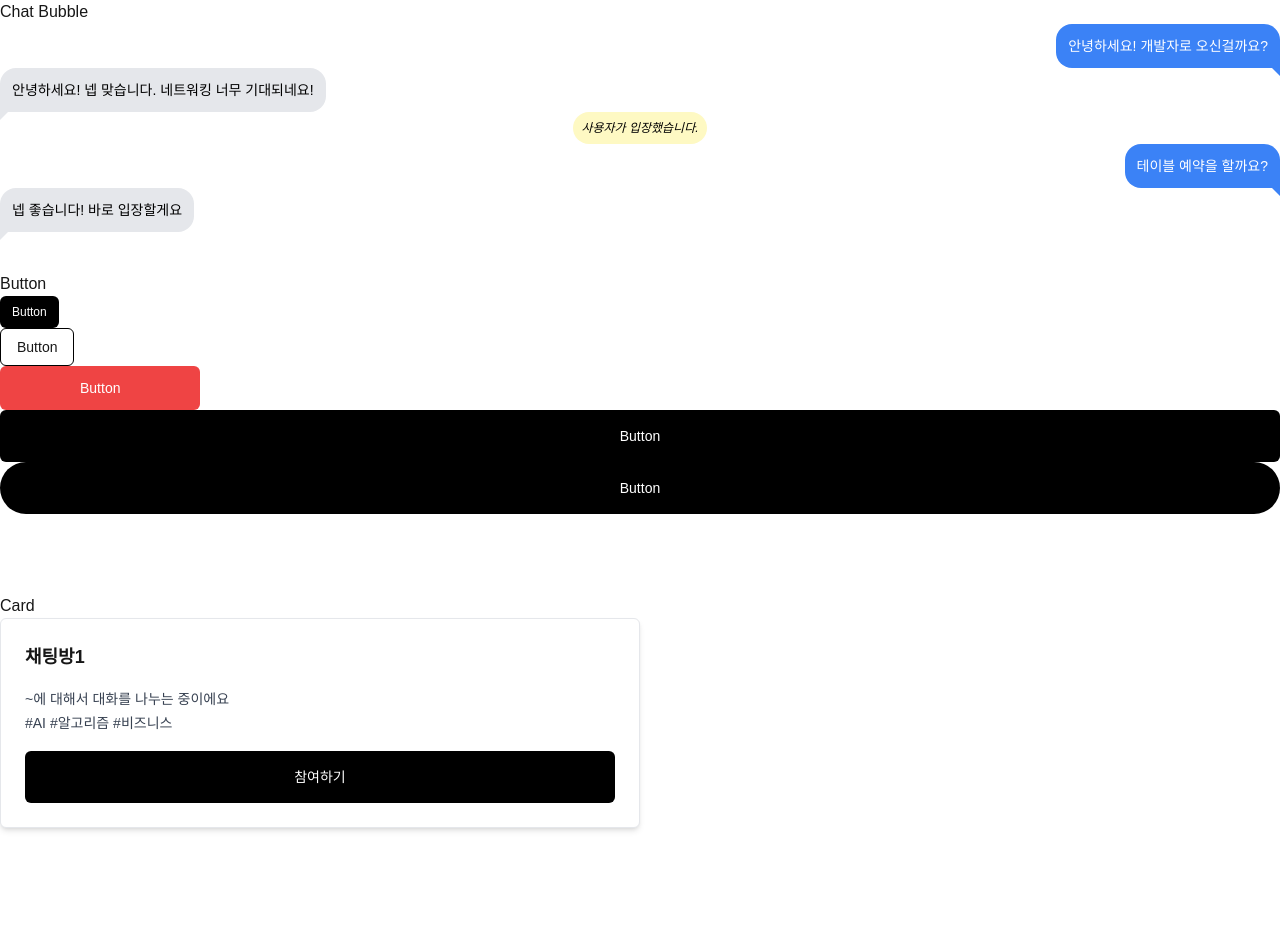
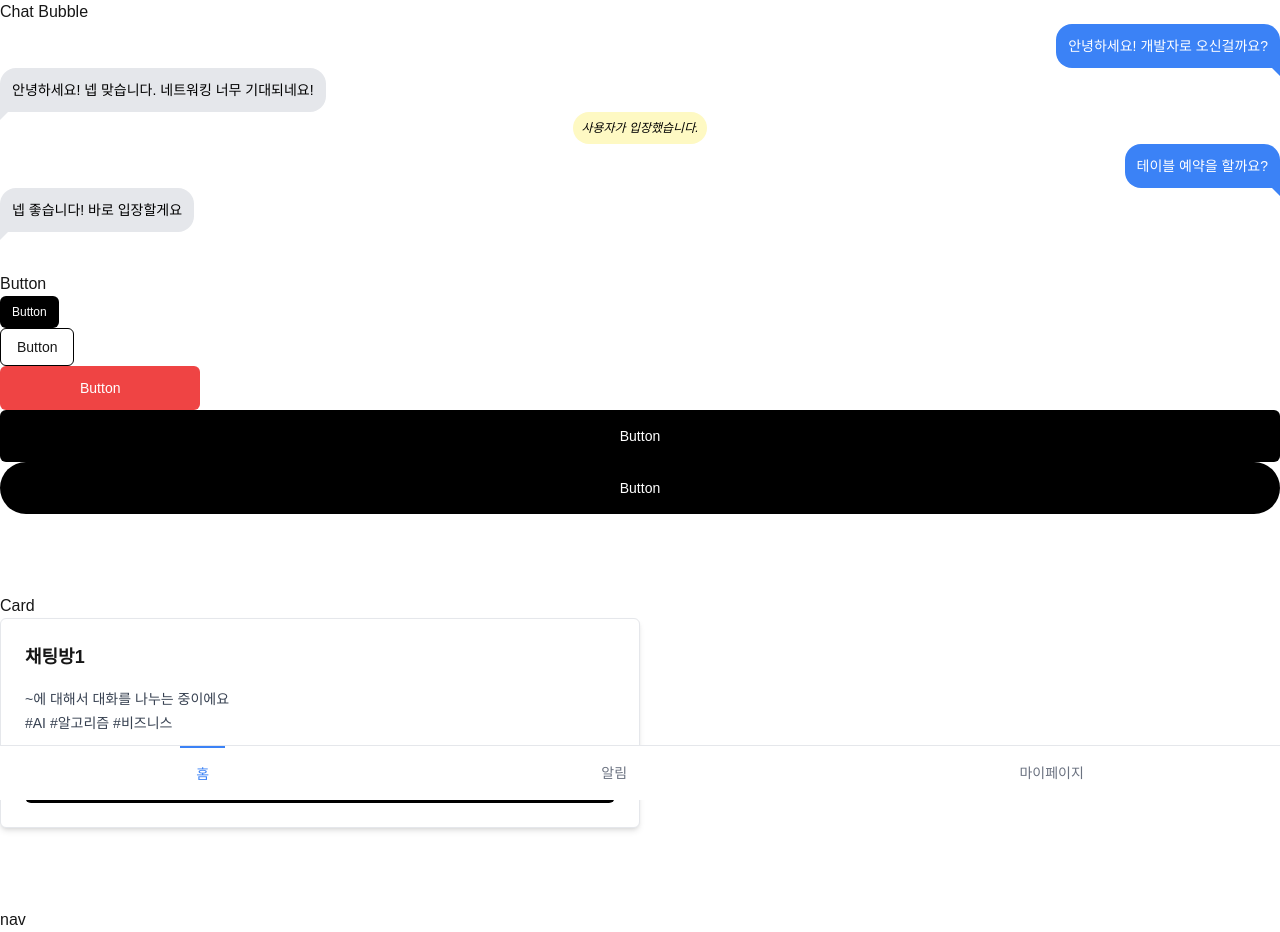
Before and after one commit to goorm-CHACHA/FE, a Next.js app: page / in a window 1280 px wide. Before the commit the page ends 868 px from the top, so only its background shows below. Built offline with nearby package versions, Linux system fonts and the light colour scheme.

Commit message:
feat: 공통컴포넌트 하단 네비게이션

```diff
--- a/app/page.tsx
+++ b/app/page.tsx
@@ -1,3 +1,4 @@
+import BottomNavigation from '~/components/common/bottom-nav';
 import Button from '~/components/common/button';
 import {
   Card,
@@ -54,6 +55,10 @@ const Home = () => {
           </CardFooter>
         </Card>
       </div>
+      <div>
+        <p>nav</p>
+        <BottomNavigation />
+      </div>
     </div>
   );
 };
--- /dev/null
+++ b/src/components/common/bottom-nav.tsx
@@ -0,0 +1,54 @@
+'use client';
+import { cva, type VariantProps } from 'class-variance-authority';
+import { cn } from '~/utils/cn';
+import Link from 'next/link';
+import { usePathname } from 'next/navigation';
+
+const bottomNavLinkVariants = cva(
+  'flex items-center justify-center p-4 text-sm font-medium',
+  {
+    variants: {
+      variant: {
+        default: 'text-gray-500',
+        active: 'text-blue-500 border-t-2 border-blue-500',
+      },
+    },
+    defaultVariants: {
+      variant: 'default',
+    },
+  },
+);
+
+interface BottomNavLinkProps
+  extends VariantProps<typeof bottomNavLinkVariants> {
+  to: string;
+  label: string;
+}
+
+const BottomNavLink = ({ to, label }: BottomNavLinkProps) => {
+  const pathname = usePathname(); // 현재 경로 가져오기
+  const isActive = pathname === to; // 활성 상태 확인
+
+  return (
+    <Link
+      href={to}
+      className={cn(
+        bottomNavLinkVariants({ variant: isActive ? 'active' : 'default' }),
+      )}
+    >
+      {label}
+    </Link>
+  );
+};
+
+const BottomNavigation = () => {
+  return (
+    <nav className="fixed bottom-0 left-0 right-0 flex justify-around bg-white border-t border-gray-200">
+      <BottomNavLink to="/" label="홈" />
+      <BottomNavLink to="/notifications" label="알림" />
+      <BottomNavLink to="/mypage" label="마이페이지" />
+    </nav>
+  );
+};
+
+export default BottomNavigation;
```
